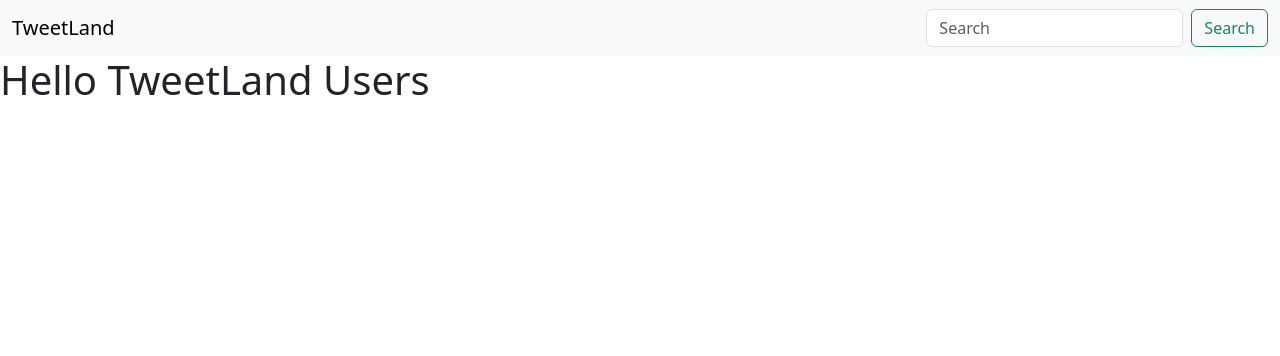
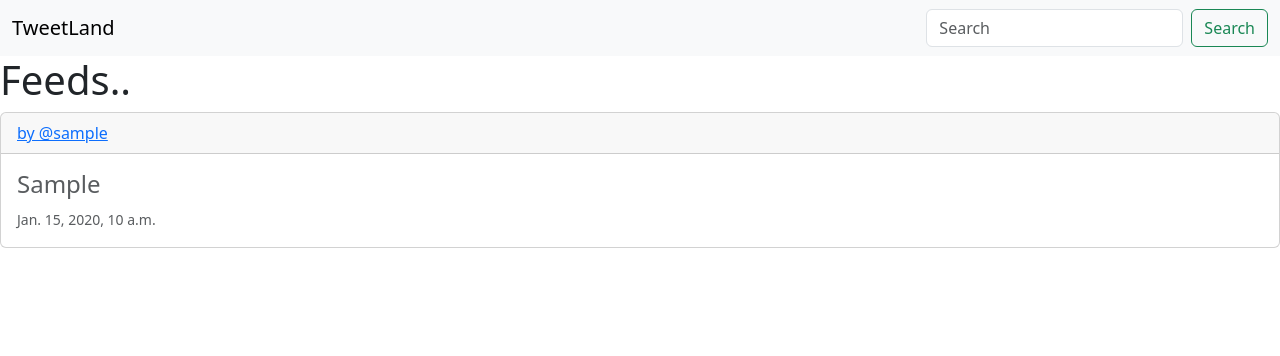
Before and after one commit to Kirolls20/Twitter_Clone, a Django app: page / in a window 1280 px wide. Shown: the top 356 px of the page. Run offline with Django 4.2, Linux system fonts and the light colour scheme; tables that the repository leaves empty hold one stand-in row (values such as "Sample post").

Commit message:
Added Tweet models and customized their templates.

```diff
--- a/tweetLand/admin.py
+++ b/tweetLand/admin.py
@@ -1,10 +1,11 @@
 from django.contrib import admin
 from django.contrib.auth.models import Group,User
-from .models import Profile
+from .models import Profile ,Tweet
 
 # Register and UnRegister your models here.
 admin.site.unregister(Group)
 admin.site.register(Profile)
+admin.site.register(Tweet)
 
 # Expand The User model with profile model inline
 class UserProfileInline(admin.StackedInline):
--- a/tweetLand/models.py
+++ b/tweetLand/models.py
@@ -9,6 +9,10 @@ class Tweet(models.Model):
     created_at = models.DateTimeField(auto_now_add=True)
     updated_at = models.DateTimeField(auto_now=True)
 
+    def __str__(self):
+        return f'{self.user.username}  {self.created_at} '
+
+
 
 # Create your models here.
 class Profile(models.Model):
@@ -17,6 +21,7 @@ class Profile(models.Model):
     follows= models.ManyToManyField("self", related_name='followed_by',
             symmetrical=False,
             blank=True)
+
     date_created = models.DateField(User,auto_now_add=True)
     date_modified= models.DateTimeField(User,auto_now=True)
 
--- a/tweetLand/templates/home.html
+++ b/tweetLand/templates/home.html
@@ -1,7 +1,19 @@
 {% include 'base.html' %}
 
 {% block content %}
-<h1>Hello TweetLand Users</h1>
+<h1>Feeds..</h1>
+{% if  tweets %}
+    {% for tweet in tweets %}
+            <div class="card">
+    <div class="card-header">
+       <a href="{% url 'profile' tweet.user.id %}"> by @{{tweet.user|lower}}</a>
+    </div>
+    <div class="card-body">
+        <h4 class="text-muted">{{tweet.tweet}}</h4>
+        <small class="text-muted">{{tweet.updated_at}}</small>
 
-
+    </div>
+    </div><br>
+    {% endfor %}
+{% endif %}
 {% endblock %}
--- a/tweetLand/views.py
+++ b/tweetLand/views.py
@@ -4,10 +4,12 @@ from django.contrib.auth.mixins import LoginRequiredMixin
 from django.http import HttpResponse
 from django.views import View
 from django.views.generic import TemplateView,ListView,DetailView
-from .models import Profile
+from .models import Profile,Tweet
 # Class Based Views
 
-class HomeView(TemplateView):
+class HomeView(ListView):
+    model=Tweet
+    context_object_name = 'tweets'
     template_name= 'home.html'
 
 
@@ -26,6 +28,13 @@ class ProfileView(LoginRequiredMixin,DetailView):
     context_object_name ='profile'
     template_name= 'profile.html'
 
+    def get_context_data(self, **kwargs):
+        context= super().get_context_data(**kwargs)
+        context['profile'] = Profile.objects.get(id=self.kwargs['pk'])
+        context['tweets']  = Tweet.objects.filter(user_id=self.kwargs['pk'])
+        return context
+
+    # Follow and unfollow Function
     def post(self,request,pk):
         profile = Profile.objects.get(user_id=pk)
         if request.method == 'POST':
```
Also changed, not shown: tweetLand/templates/profile.html (+14 -0 lines).
